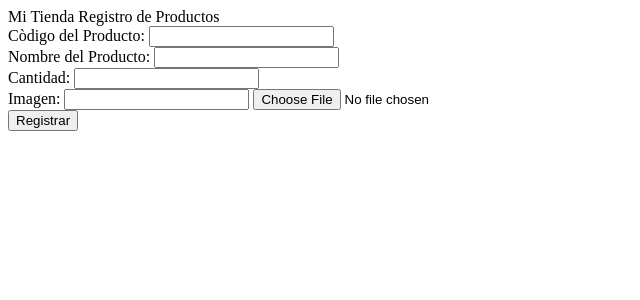
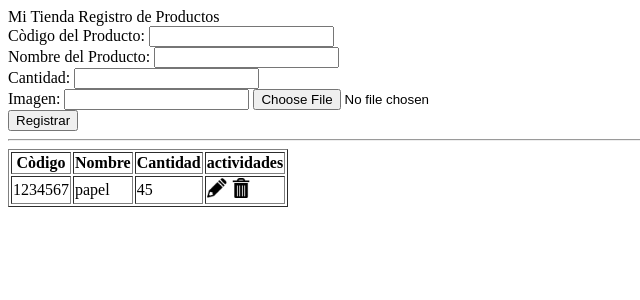
Before and after one commit to JohnAlexGuerrero/tienda, a PHP site: page / in a window 1280 px wide. Shown: the top 300 px of the page, without its empty margins (0-640 px from the left). Run offline with PHP 8.4, Linux system fonts and the light colour scheme; data comes from the database, SQL or seed files in the repository.

Commit message:
nuevas form

```diff
--- a/index.php
+++ b/index.php
@@ -36,8 +36,31 @@
     </div>
 
 </body>
+<hr>
 </html>
 
 <?php
     include "database.php";
-     ?>
+
+    echo "<table border='1'>
+    <tr><th>Còdigo</th>
+    <th>Nombre</th>
+    <th>Cantidad</th>
+    <th>actividades</th></tr>";
+
+    $sql="SELECT * FROM productos";
+    $result=$conn->query($sql);
+
+    if($result->num_rows > 0){
+        while ($row = $result->fetch_assoc()) {
+            echo "<tr><td>".$row['codigo_prod']."</td>";
+            echo "<td>".$row['nombre_prod']."</td>";
+            echo "<td>".$row['cantidad']."</td>
+            <td><a href='update.php'><img src='icons/edit_icon.png' width='20'></a>
+            <a href='delete.php'><img src='icons/delecte_icon.png' width='20'></a></td></tr>";
+        }
+    }else{
+        echo "no hay productos registrados";
+    }
+
+?>
--- a/insert.php
+++ b/insert.php
@@ -9,8 +9,8 @@
     $sql="INSERT INTO productos (codigo_prod,nombre_prod,cantidad)VALUES('$codigo','$nombre',$cantidad)";
 
     if ($conn->query($sql)===true) {
-        echo "Producto registrado con exito";
-        echo "<br><a href='index.php'>regresar</a>";
+        echo "<script languaje='javascript'>alert('Producto regisrado con exito')</script>";
+        header("refresh:0; url=index.php");
     }else{
         echo "Error:".$sql."<br>".$conn->error;
     }
```
Also changed, not shown: icons/delecte_icon.png (added), icons/edit_icon.png (added).
